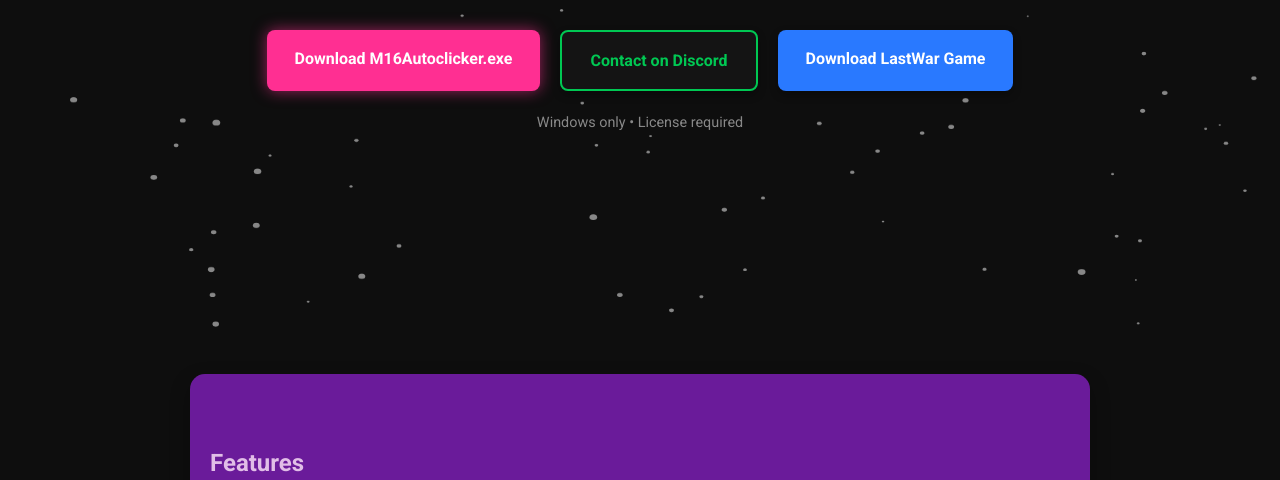
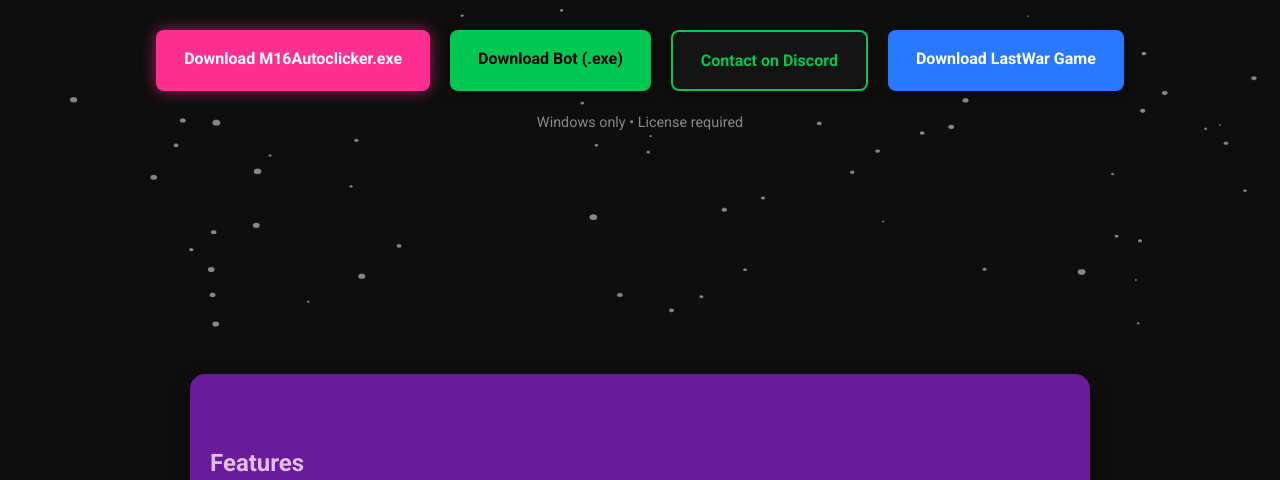
Before and after one commit to jkmerta2015/M16Lastwarbot, a plain HTML site: page index.html in a window 1280 px wide. Shown: the part 258-738 px from the top of the page. Drawn offline with Linux system fonts and the light colour scheme.

Commit message:
Update download link in index.html

```diff
--- a/index.html
+++ b/index.html
@@ -50,12 +50,15 @@
 
     <div class="hero-buttons">
 
-      <!-- UPDATED DOWNLOAD LINK -->
+      <!-- ADDED -->
       <a href="https://github.com/jkmerta2015/M16AutoClicker/releases/download/v1.0/m16_autoclicker.exe" class="btn"
          style="background:#ff2f92;color:#fff;box-shadow:0 0 15px rgba(255,47,146,0.6);">
         Download M16Autoclicker.exe
       </a>
 
+      <a href="https://github.com/yourname/yourrepo/releases/latest" class="btn primary">
+        Download Bot (.exe)
+      </a>
       <a href="https://discord.gg/yourdiscord" class="btn secondary">
         Contact on Discord
       </a>
@@ -76,7 +79,10 @@
       <li>✔ Lightweight & optimized</li>
       <li>✔ No cloud or server dependency — your data stays safe</li>
       <li>✔ Undetectable — leaves no signature, human-like behavior with delays and mouse curves</li>
+
+      <!-- ADDED -->
       <li>✔ Ignores duplicate digs automatically</li>
+
     </ul>
   </section>
 
@@ -87,7 +93,10 @@
       <li>⚡ Spam click: adjust speed or enable/disable</li>
       <li>⚡ Message after dig completion: auto message to alliance/global chat</li>
       <li>⚡ Auto chat: auto replies for tags or triggers</li>
+
+      <!-- ADDED -->
       <li>📨 Can message your friends on Discord when a true dig appears</li>
+
       <li>⚡ And more customizable actions available in GUI</li>
     </ul>
   </section>
@@ -137,7 +146,6 @@
       <li>⚠ Avoid excessive or unnatural actions</li>
       <li>✔ Use recommended delays</li>
       <li>✔ Follow game rules to avoid bans</li>
-      <li>⚠ Below 40ms can freeze your device</li>
     </ul>
   </section>
 
```
